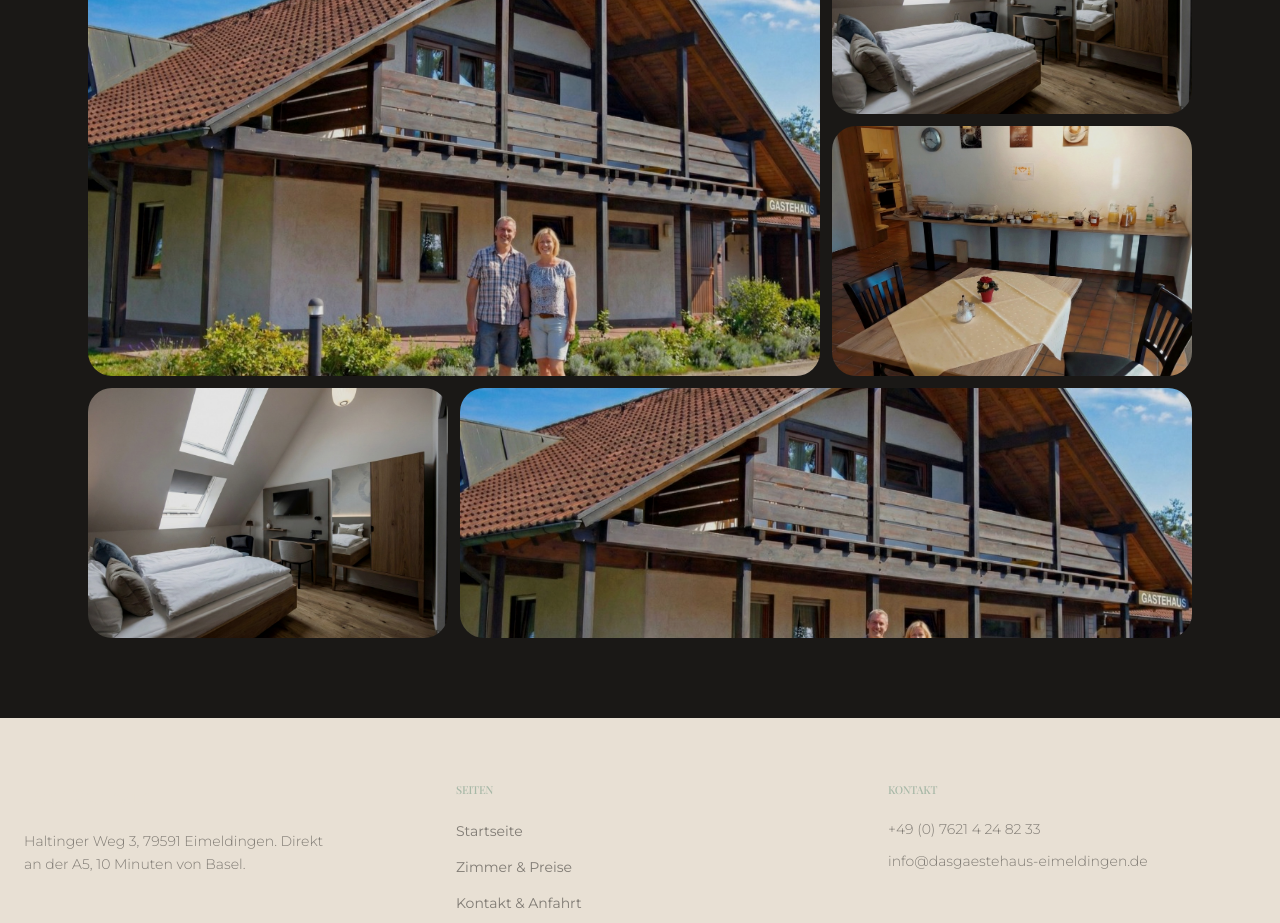
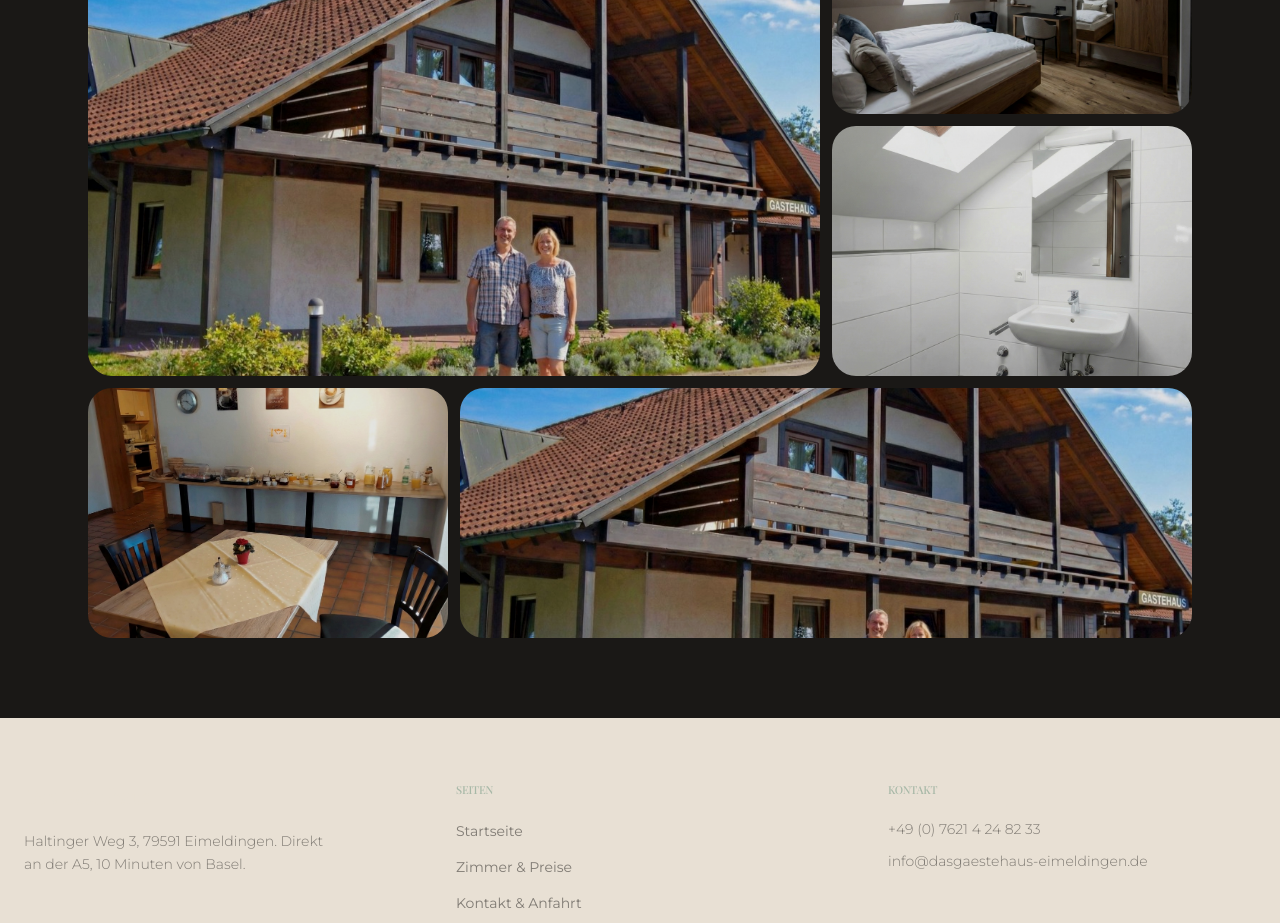
Before and after one commit to leonschmidt020-bot/G-stehaus, a Next.js app: page / in a window 1280 px wide. Shown: the part 3540-4463 px from the top of the page. Built offline with nearby package versions, Linux system fonts and the light colour scheme.

Commit message:
Badezimmer-Foto in Gallery und Zimmerseite einbauen
Co-Authored-By: Claude Opus 4.6 <noreply@anthropic.com>

```diff
--- a/src/components/home/Gallery.tsx
+++ b/src/components/home/Gallery.tsx
@@ -5,11 +5,11 @@ import Image from "next/image";
 import { gsap } from "@/lib/gsap";
 
 const images = [
-  { src: "/images/exterior.jpg", alt: "Gästehaus mit Garten im Sommer", span: "md:col-span-2 md:row-span-2" },
-  { src: "/images/room.jpg", alt: "Doppelzimmer mit Eichenparkett" },
-  { src: "/images/breakfast.jpg", alt: "Frühstück von der Bäckerei Schätzle" },
-  { src: "/images/room.jpg", alt: "Einzelzimmer mit Schreibtisch" },
-  { src: "/images/exterior.jpg", alt: "Blick auf die Weinberge vom Garten", span: "md:col-span-2" },
+  { src: "/images/exterior.jpg", alt: "Das Gästehaus von außen", span: "md:col-span-2 md:row-span-2" },
+  { src: "/images/room.jpg", alt: "Zimmer mit bequemem Bett und Flachbild-TV" },
+  { src: "/images/bathroom.jpg", alt: "Helles Badezimmer mit Dachfenster" },
+  { src: "/images/breakfast.jpg", alt: "Gemeinschaftsbereich im Gästehaus" },
+  { src: "/images/exterior.jpg", alt: "Eingangsbereich des Gästehauses", span: "md:col-span-2" },
 ];
 
 export default function Gallery() {
--- a/src/components/rooms/RoomGrid.tsx
+++ b/src/components/rooms/RoomGrid.tsx
@@ -35,7 +35,7 @@ const rooms = [
     priceNote: "",
     guests: "Familien",
     size: "ca. 20 m²",
-    image: "/images/room.jpg",
+    image: "/images/bathroom.jpg",
     description:
       "Für Familien bieten wir individuelle Lösungen an. Sprechen Sie uns einfach an — wir finden die passende Zimmerkombination.",
     extras: ["Klimaanlage", "Auf Anfrage", "Ebenerdige Dusche"],
```
Also changed, not shown: public/images/bathroom.jpg (added).
